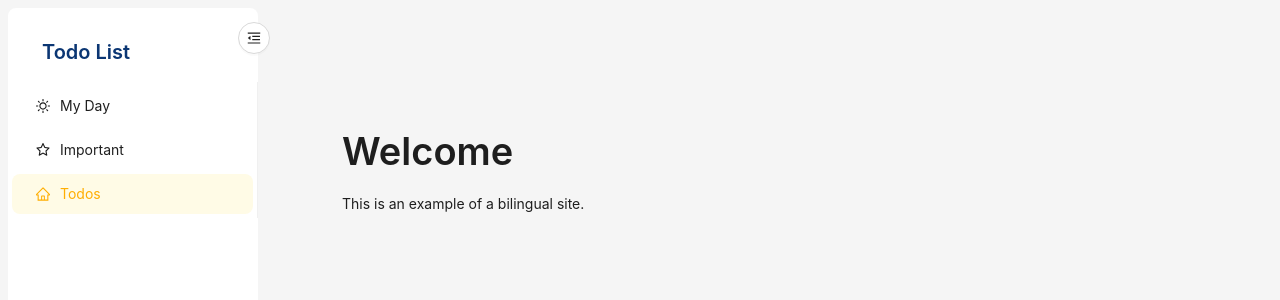
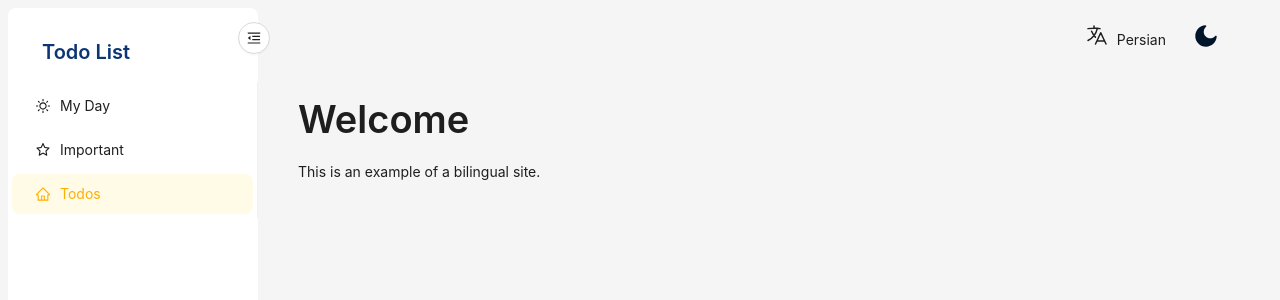
Before and after one commit to ar-dehghan-a/todo-list-ui, a React (Vite) app: page / in a window 1280 px wide. Shown: the top 300 px of the page. Built offline with nearby package versions, Linux system fonts and the light colour scheme.

Commit message:
feat(language): add language toggle and useLanguage hook for multilingual support

```diff
--- a/src/App.tsx
+++ b/src/App.tsx
@@ -1,10 +1,10 @@
 import React from 'react'
 import {ConfigProvider as AntProvider} from 'antd'
 import {ThemeProvider} from '@emotion/react'
-import {useTranslation} from 'react-i18next'
 import AppRouter from './routes/AppRouter'
 import {darkThemeConfig, lightThemeConfig} from './config/theme'
 import useTheme from './hooks/useTheme'
+import {useLanguage} from './hooks/useLanguage'
 
 // locales
 import enUS from 'antd/locale/en_US'
@@ -14,18 +14,18 @@ import faIR from 'antd/locale/fa_IR'
 import 'antd/dist/reset.css'
 
 const App: React.FC = () => {
-  const {i18n} = useTranslation()
   const {isDarkMode} = useTheme()
+  const {language, dir} = useLanguage()
 
   return (
     <AntProvider
-      locale={i18n.language === 'fa' ? faIR : enUS}
+      locale={language === 'en' ? enUS : faIR}
       theme={{
         ...(isDarkMode ? darkThemeConfig : lightThemeConfig),
         cssVar: true,
       }}
     >
-      <ThemeProvider theme={{dir: i18n.dir()}}>
+      <ThemeProvider theme={{dir}}>
         <AppRouter />
       </ThemeProvider>
     </AntProvider>
--- /dev/null
+++ b/src/assets/icons/index.tsx
@@ -0,0 +1,17 @@
+export const LanguageOutlined = () => (
+  <svg
+    xmlns="http://www.w3.org/2000/svg"
+    fill="none"
+    viewBox="0 0 24 24"
+    width={24}
+    height={24}
+    strokeWidth={1.5}
+    stroke="currentColor"
+  >
+    <path
+      strokeLinecap="round"
+      strokeLinejoin="round"
+      d="m10.5 21 5.25-11.25L21 21m-9-3h7.5M3 5.621a48.474 48.474 0 0 1 6-.371m0 0c1.12 0 2.233.038 3.334.114M9 5.25V3m3.334 2.364C11.176 10.658 7.69 15.08 3 17.502m9.334-12.138c.896.061 1.785.147 2.666.257m-4.589 8.495a18.023 18.023 0 0 1-3.827-5.802"
+    />
+  </svg>
+)
--- a/src/components/layouts/MainLayout/MainLayout.style.ts
+++ b/src/components/layouts/MainLayout/MainLayout.style.ts
@@ -1,31 +1,37 @@
 import styled from '@emotion/styled'
+import {css} from '@emotion/react'
 import {Button, Layout as AntLayout} from 'antd'
 
 export const Layout = styled(AntLayout)`
-  padding: 8px;
   width: 100%;
   height: 100vh;
+  padding: 0.5rem;
+  gap: 1rem;
 `
 
 export const Sider = styled(AntLayout.Sider)`
-  background-color: #fff;
-  border-radius: 8px;
+  border-radius: 0.5rem;
 `
 
 export const Header = styled(AntLayout.Header)`
+  display: flex;
+  align-items: center;
+  justify-content: end;
   background-color: transparent;
-  border-radius: 8px;
+  gap: 0.5rem;
+  border-radius: 0.5rem;
 `
 
 export const Content = styled(AntLayout.Content)`
-  margin: 32px 60px 24px;
-  padding: 24px;
-  min-height: 280px;
+  padding: 1.5rem;
+  min-height: 17.5rem;
 `
 
 export const ToggleButton = styled(Button)`
   position: absolute;
-  right: -12px;
-  top: 14px;
+  top: 0.875rem;
   z-index: 10;
+  ${({theme}) => css`
+    ${theme.dir === 'rtl' ? 'left: -0.75rem;' : 'right: -0.75rem;'}
+  `}
 `
--- a/src/components/layouts/MainLayout/MainLayout.tsx
+++ b/src/components/layouts/MainLayout/MainLayout.tsx
@@ -1,29 +1,88 @@
 import {useState} from 'react'
 import {Outlet} from 'react-router-dom'
+import styled from '@emotion/styled'
+import {keyframes} from '@emotion/react'
+import useTheme from '@/hooks/useTheme'
+import {useLanguage} from '@/hooks/useLanguage'
 
 // components
-import {Layout as AntLayout} from 'antd'
+import {Layout as AntLayout, Button} from 'antd'
 import {Content, Header, Layout, Sider, ToggleButton} from './MainLayout.style'
 import {Menu} from '@/components/common'
 
 // icons
-import {MenuFoldOutlined, MenuUnfoldOutlined} from '@ant-design/icons'
+import {MenuFoldOutlined, MenuUnfoldOutlined, MoonFilled, SunFilled} from '@ant-design/icons'
+import {LanguageOutlined} from '@/assets/icons'
+
+// styles
+const animatedFade = keyframes`
+  0% {
+    opacity: 0;
+    transform: scale(0.5) rotate(0deg);
+  }
+  100% {
+    opacity: 1;
+    transform: scale(1) rotate(360deg);
+  }
+`
+
+const SunFilledIcon = styled(SunFilled)`
+  font-size: 1.5rem !important;
+  color: #f6d447;
+  animation: ${animatedFade} 0.5s ease-in-out;
+`
+
+const MoonFilledIcon = styled(MoonFilled)`
+  font-size: 1.5rem !important;
+  color: #001529;
+  animation: ${animatedFade} 0.5s ease-in-out;
+`
 
 const MainLayout = () => {
+  const {isDarkMode, toggleThemeMode} = useTheme()
+  const {language, setLanguage, isRTL} = useLanguage()
   const [collapsed, setCollapsed] = useState(false)
+
+  const toggleLanguage = () => {
+    const newLanguage = language === 'en' ? 'fa' : 'en'
+    setLanguage(newLanguage)
+  }
 
   return (
     <Layout>
       <Sider trigger={null} collapsed={collapsed} width={250}>
         <ToggleButton
           shape="circle"
-          icon={collapsed ? <MenuUnfoldOutlined /> : <MenuFoldOutlined />}
+          icon={
+            collapsed ? (
+              isRTL ? (
+                <MenuFoldOutlined />
+              ) : (
+                <MenuUnfoldOutlined />
+              )
+            ) : isRTL ? (
+              <MenuUnfoldOutlined />
+            ) : (
+              <MenuFoldOutlined />
+            )
+          }
           onClick={() => setCollapsed(!collapsed)}
         />
         <Menu collapsed={collapsed} />
       </Sider>
       <AntLayout>
-        <Header />
+        <Header>
+          <Button color="default" variant="link" onClick={toggleLanguage} icon={<LanguageOutlined />}>
+            {language === 'en' ? 'Persian' : 'انگلیسی'}
+          </Button>
+
+          <Button
+            color="default"
+            variant="link"
+            onClick={toggleThemeMode}
+            icon={isDarkMode ? <SunFilledIcon /> : <MoonFilledIcon />}
+          />
+        </Header>
         <Content>
           <Outlet />
         </Content>
--- a/src/config/theme.ts
+++ b/src/config/theme.ts
@@ -8,7 +8,6 @@ export const lightThemeConfig: ThemeConfig = {
   },
   components: {
     Layout: {
-      headerBg: '#fff',
       siderBg: '#fff',
     },
   },
@@ -22,7 +21,7 @@ export const darkThemeConfig: ThemeConfig = {
   },
   components: {
     Layout: {
-      headerBg: '#001529',
+      bodyBg: '#121212',
     },
   },
   algorithm: theme.darkAlgorithm,
--- /dev/null
+++ b/src/hooks/useLanguage.ts
@@ -0,0 +1,31 @@
+import {useTranslation} from 'react-i18next'
+import type {LanguageCode} from '@/types/common'
+
+export const useLanguage = (): {
+  language: LanguageCode
+  setLanguage: (locale: LanguageCode) => Promise<void>
+  dir: 'ltr' | 'rtl'
+  isRTL: boolean
+} => {
+  const {i18n} = useTranslation()
+
+  const language = (i18n.language === 'en-US' ? 'en' : i18n.language) as LanguageCode
+
+  const setLanguage = async (locale: LanguageCode) => {
+    try {
+      await i18n.changeLanguage(locale)
+    } catch (error) {
+      console.error('Failed to change language:', error)
+    }
+  }
+
+  const dir = i18n.dir()
+  const isRTL = i18n.dir() === 'rtl'
+
+  return {
+    language,
+    setLanguage,
+    dir,
+    isRTL,
+  }
+}
```
